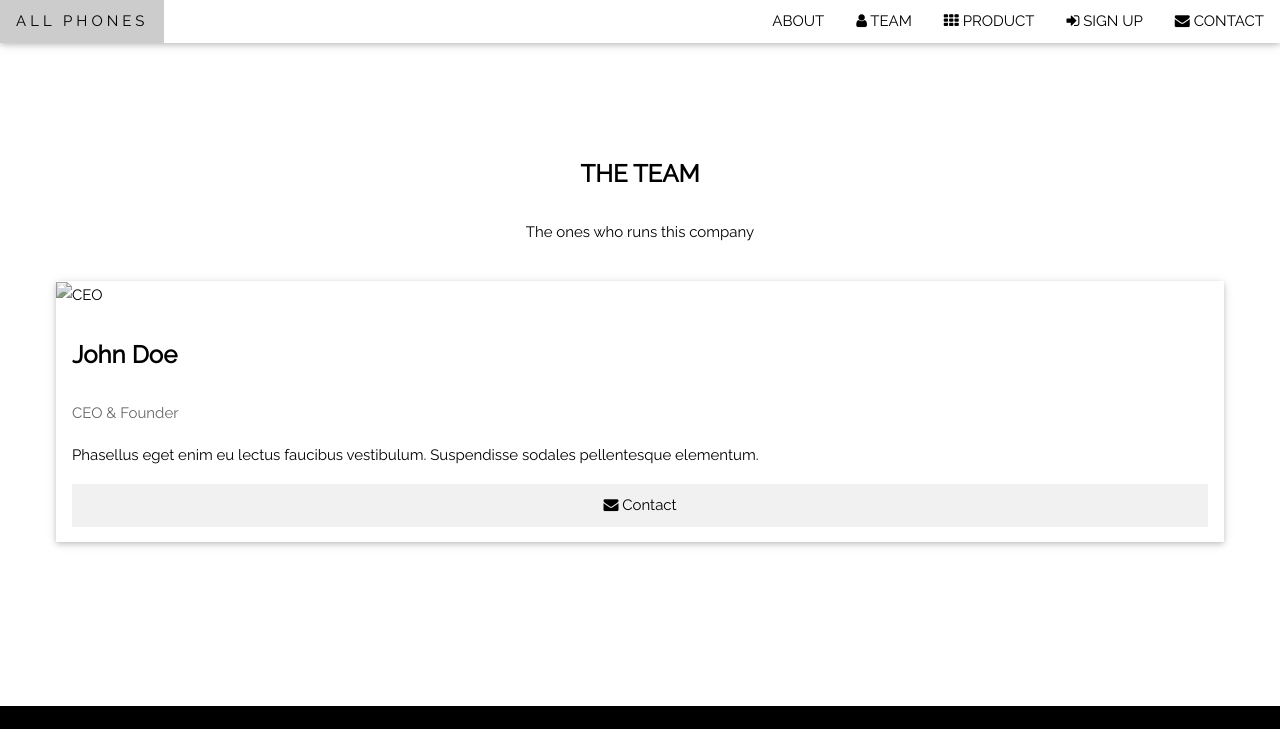
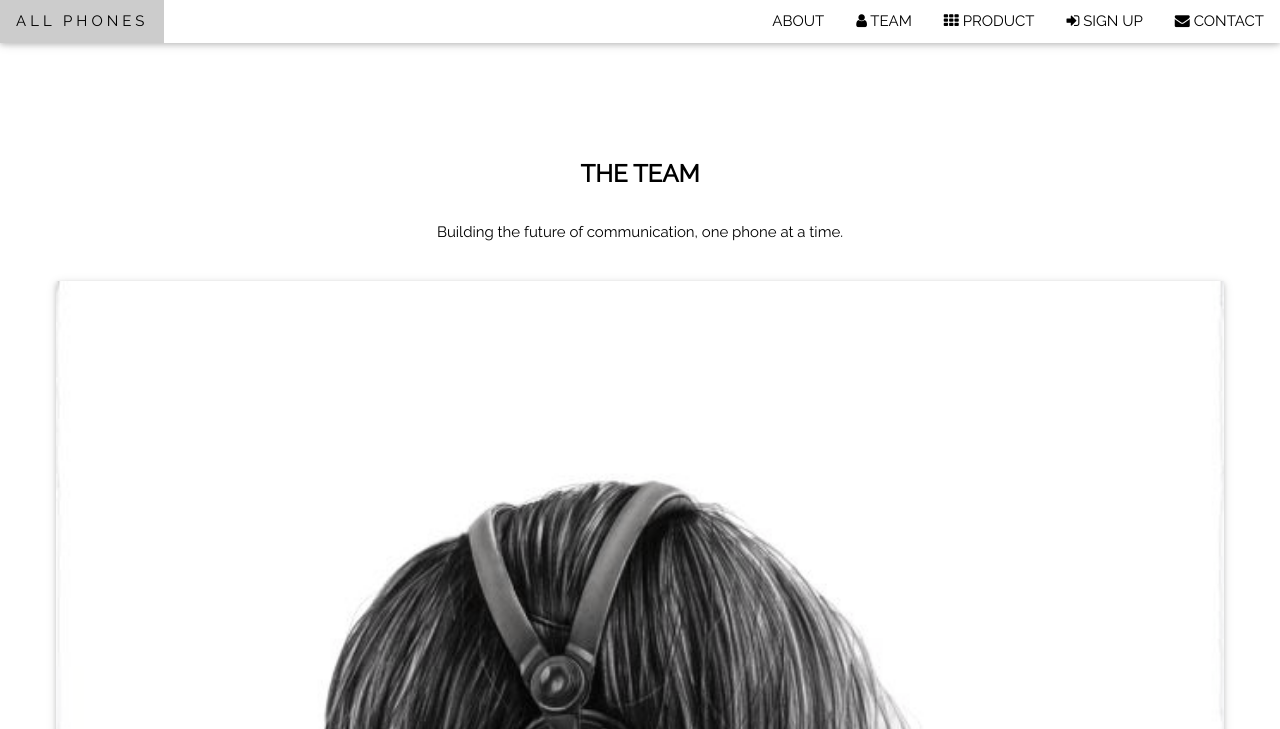
Before and after one commit to MeMeee1/WW3SchoolProject, a plain HTML site: page team.html in a window 1280 px wide. Shown: the top 729 px of the page. Drawn offline with Linux system fonts and the light colour scheme.

Commit message:
about updated

```diff
--- a/team.html
+++ b/team.html
@@ -49,15 +49,15 @@
   <!-- Team Section -->
   <div class="w3-container team">
     <h3 class="w3-center">THE TEAM</h3>
-    <p class="w3-center ">The ones who runs this company</p>
+    <p class="w3-center ">Building the future of communication, one phone at a time.</p>
     <div class="abt_container w3-row-padding w3-grayscale" >
       <div class="w3-col l12 m12 w3-margin-bottom">
         <div class="w3-card">
-          <img src="css/phonenew.jpeg" alt="CEO" class="abt_img">
+          <img src="css/profile.jpg" alt="CEO" class="abt_img">
           <div class="w3-container">
-            <h3>John Doe</h3>
+            <h3>Ysabel Chimemelia Katchy</h3>
             <p class="w3-opacity">CEO & Founder</p>
-            <p>Phasellus eget enim eu lectus faucibus vestibulum. Suspendisse sodales pellentesque elementum.</p>
+            <p>Connecting people to their passions, one phone at a time.</p>
             <p><button class="w3-button w3-light-grey w3-block"><i class="fa fa-envelope"></i> Contact</button></p>
           </div>
         </div>
```
Also changed, not shown: about_us.html (+1 -1 lines), css/grain101.jpg (deleted), css/phone_collage.jpg (added), css/profile.jpg (added).
